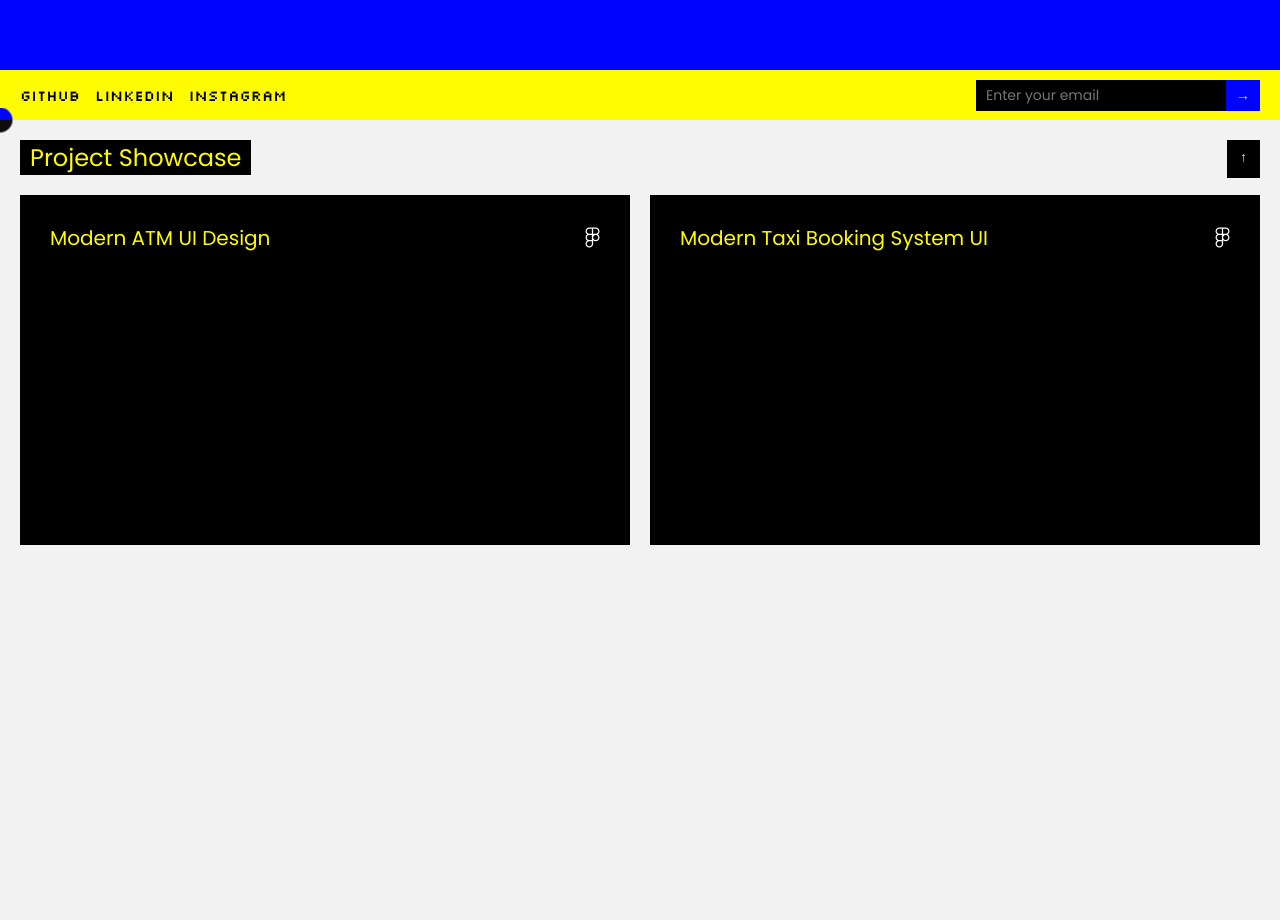
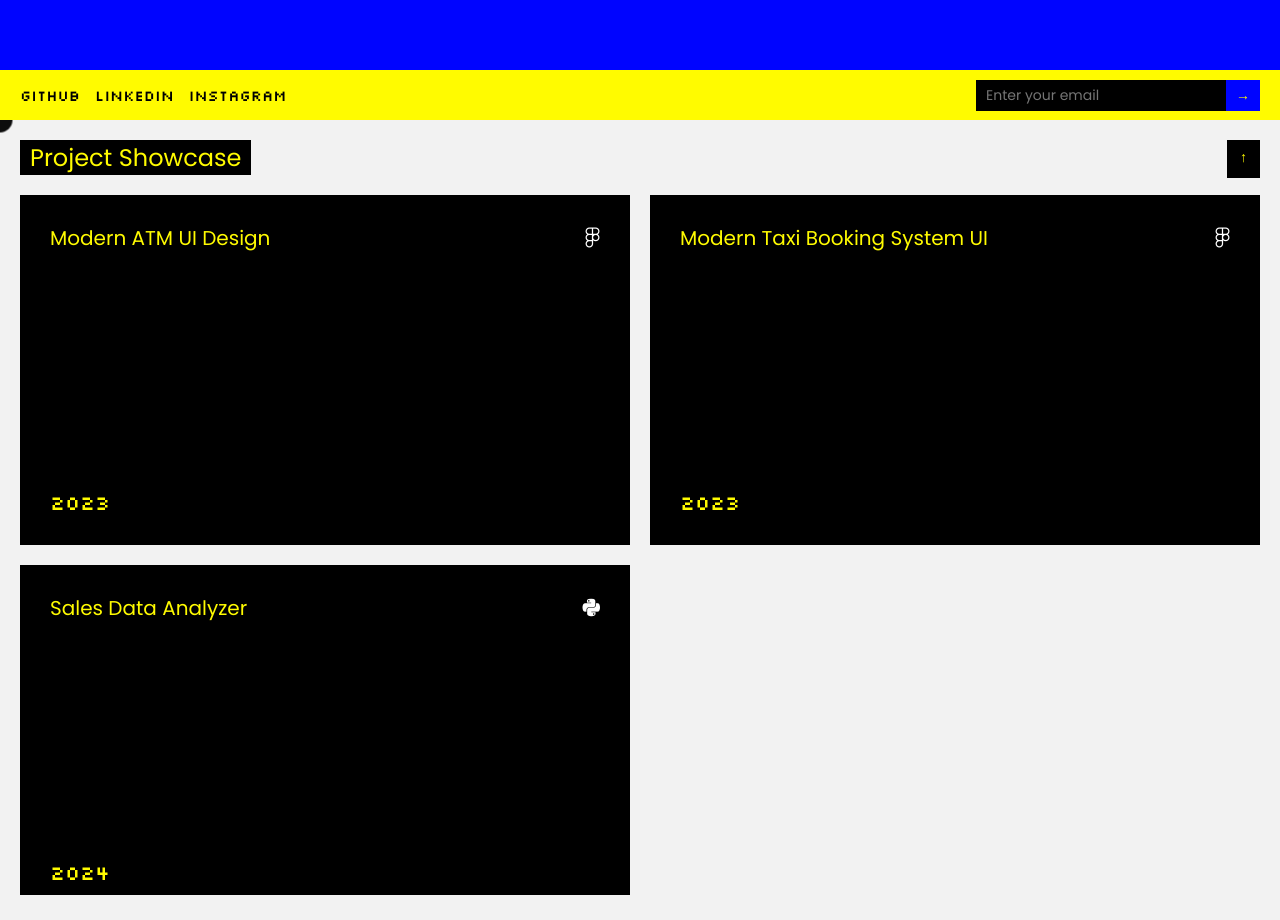
Before and after one commit to GinuraKarunaratne/personal-portfolio, a React (Vite) app: page / in a window 1280 px wide. Shown: the part 680-1600 px from the top of the page. Built offline with nearby package versions, Linux system fonts and the light colour scheme; a web font is replaced by a local one.

Commit message:
Added some more updates to projects page.

```diff
--- a/src/App.css
+++ b/src/App.css
@@ -11,7 +11,6 @@
 html, body {
   margin: 0;
   font-family: Poppins, sans-serif;
-  overflow: hidden;
 }
 
 .p1, .projects-section {
@@ -136,6 +135,8 @@ html, body {
   align-items: flex-start;
   font-size: 24px;
   font-family: Poppins, sans-serif;
+  height: 100vh; /* Ensure full height for the section */
+  overflow: hidden; /* Hide any scrolling for the entire section */
 }
 
 .projects-section p {
@@ -159,10 +160,7 @@ html, body {
   transition: background-color 0.3s ease;
 }
 
-.go-back-button:hover {
-  background-color: #fff500;
-}
-
+/* Projects showcase with separate scroll */
 .projects-showcase {
   display: flex;
   flex-direction: row;
@@ -170,7 +168,10 @@ html, body {
   align-items: flex-start;
   flex-wrap: wrap;
   gap: 20px;
-  padding: 20px;
+  margin-top: 20px;
+  padding: 0 20px 20px 20px;
+  height: calc(100vh - 100px);
+  overflow-y: auto; /* Enable vertical scrolling */
 }
 
 .project-card {
@@ -183,7 +184,7 @@ html, body {
   display: flex;
   flex-direction: column;
   justify-content: space-between;
-  transition: transform 0.2s; /* Optional: adds a hover effect to the card */
+  transition: transform 0.2s;
 }
 
 .project-card h3 {
@@ -195,6 +196,19 @@ html, body {
   color: #FFFB00;
   font-family: poppins;
   font-weight: normal;
+}
+
+.project-card h5 {
+  position: absolute;
+  left: 0;
+  bottom: 0;
+  margin-left: 30px;
+  margin-bottom: 30px;
+  text-align: center;
+  color: #FFFB00;
+  font-family: Silkscreen;
+  font-weight: normal;
+  font-size: 20px;
 }
 
 .view-project-button {
@@ -243,3 +257,7 @@ html, body {
 .project-card:hover .text-container {
   display: flex;
 }
+
+.projects-showcase::-webkit-scrollbar {
+  width: 0;
+}
--- a/src/App.jsx
+++ b/src/App.jsx
@@ -1,11 +1,11 @@
-import { useState, useEffect } from 'react';
-import '@fortawesome/fontawesome-free/css/all.min.css';
-import './App.css';
+import { useState, useEffect } from "react";
+import "@fortawesome/fontawesome-free/css/all.min.css";
+import "./App.css";
 
 function App() {
   const [position, setPosition] = useState({ x: 0, y: 0 });
   const [isVisible, setIsVisible] = useState(true);
-  const [email, setEmail] = useState('');
+  const [email, setEmail] = useState("");
   const [isValidEmail, setIsValidEmail] = useState(false);
 
   useEffect(() => {
@@ -21,16 +21,16 @@ function App() {
       }, 2000);
     };
 
-    window.addEventListener('mousemove', handleMouseMove);
+    window.addEventListener("mousemove", handleMouseMove);
 
     // Disable scroll on mount
-    document.body.style.overflow = 'hidden';
+    document.body.style.overflow = "hidden";
 
     return () => {
-      window.removeEventListener('mousemove', handleMouseMove);
+      window.removeEventListener("mousemove", handleMouseMove);
       clearTimeout(timeoutId);
       // Re-enable scroll on unmount
-      document.body.style.overflow = 'auto';
+      document.body.style.overflow = "auto";
     };
   }, []);
 
@@ -43,19 +43,19 @@ function App() {
       window.location.href = `mailto:iamginurakarunaratne@gmail.com?subject=Contact&body=Email: ${email}`;
     } else {
       setIsValidEmail(false);
-      alert('Please enter a valid email.');
+      alert("Please enter a valid email.");
     }
   };
 
   const scrollToProjects = () => {
-    document.getElementById('projects-section').scrollIntoView({
-      behavior: 'smooth',
+    document.getElementById("projects-section").scrollIntoView({
+      behavior: "smooth",
     });
   };
 
   const scrollToTop = () => {
-    document.getElementById('top-section').scrollIntoView({
-      behavior: 'smooth',
+    document.getElementById("top-section").scrollIntoView({
+      behavior: "smooth",
     });
   };
 
@@ -70,19 +70,25 @@ function App() {
         }}
       ></div>
 
-      <div id="top-section" className='p1'>
+      <div id="top-section" className="p1">
         <h1>Ginura Karunaratne</h1>
         <div className="arrow-container" onClick={scrollToProjects}>
           <span className="view-projects-text">View Projects</span>
           <span className="arrow">↓</span>
         </div>
 
-        <div className='btm-line'>
-          <a id='tags' href="https://github.com/GinuraKarunaratne">GitHub</a>
-          <a id='tags' href="https://linkedin.com/in/ginurakarunaratne">LinkedIn</a>
-          <a id='tags' href="https://instagram.com/ginurakarunaratne">Instagram</a>
+        <div className="btm-line">
+          <a id="tags" href="https://github.com/GinuraKarunaratne">
+            GitHub
+          </a>
+          <a id="tags" href="https://linkedin.com/in/ginurakarunaratne">
+            LinkedIn
+          </a>
+          <a id="tags" href="https://instagram.com/ginurakarunaratne">
+            Instagram
+          </a>
 
-          <div className='email-container'>
+          <div className="email-container">
             <form onSubmit={validateEmail}>
               <input
                 type="email"
@@ -97,19 +103,33 @@ function App() {
       </div>
 
       <div id="projects-section" className="projects-section">
-        <button className="go-back-button" onClick={scrollToTop}>↑</button>
+        <button className="go-back-button" onClick={scrollToTop}>
+          ↑
+        </button>
         <p>Project Showcase</p>
 
         {/* Flexbox container for project cards */}
         <div className="projects-showcase">
           <div className="project-card">
             <h3>Modern ATM UI Design</h3>
-            <a href='https://www.figma.com/community/file/1295988419710742075/atm-ui-design-animated' className="view-project-button">
+
+            <h5>2023</h5>
+
+            <a
+              href="https://www.figma.com/community/file/1295988419710742075/atm-ui-design-animated"
+              className="view-project-button"
+            >
               <i className="fab fa-figma"></i>
             </a>
 
-            <div className='text-container'>
-              <form onSubmit={(e) => { e.preventDefault(); window.location.href = 'https://www.figma.com/community/file/1295988419710742075/atm-ui-design-animated'; }}>
+            <div className="text-container">
+              <form
+                onSubmit={(e) => {
+                  e.preventDefault();
+                  window.location.href =
+                    "https://www.figma.com/community/file/1295988419710742075/atm-ui-design-animated";
+                }}
+              >
                 <input
                   type="email"
                   placeholder="View Project"
@@ -119,18 +139,28 @@ function App() {
                 />
                 <button type="submit">→</button>
               </form>
-
             </div>
-
           </div>
           <div className="project-card">
             <h3>Modern Taxi Booking System UI</h3>
-            <a href='https://www.figma.com/community/file/1322540885974936456/modern-taxi-booking-system-ui' className="view-project-button">
+
+            <h5>2023</h5>
+
+            <a
+              href="https://www.figma.com/community/file/1322540885974936456/modern-taxi-booking-system-ui"
+              className="view-project-button"
+            >
               <i className="fab fa-figma"></i>
             </a>
 
-            <div className='text-container'>
-              <form onSubmit={(e) => { e.preventDefault(); window.location.href = 'https://www.figma.com/community/file/1322540885974936456/modern-taxi-booking-system-ui'; }}>
+            <div className="text-container">
+              <form
+                onSubmit={(e) => {
+                  e.preventDefault();
+                  window.location.href =
+                    "https://www.figma.com/community/file/1322540885974936456/modern-taxi-booking-system-ui";
+                }}
+              >
                 <input
                   type="email"
                   placeholder="View Project"
@@ -140,9 +170,39 @@ function App() {
                 />
                 <button type="submit">→</button>
               </form>
+            </div>
+          </div>
 
+          <div className="project-card">
+            <h3>Sales Data Analyzer</h3>
+
+            <h5>2024</h5>
+
+            <a
+              href="https://github.com/GinuraKarunaratne/sales-data-analyzer"
+              className="view-project-button"
+            >
+              <i className="fab fa-python"></i>
+            </a>
+
+            <div className="text-container">
+              <form
+                onSubmit={(e) => {
+                  e.preventDefault();
+                  window.location.href =
+                    "https://github.com/GinuraKarunaratne/sales-data-analyzer";
+                }}
+              >
+                <input
+                  type="email"
+                  placeholder="View Project"
+                  value={email}
+                  onChange={(e) => setEmail(e.target.value)}
+                  readOnly // Make the input field read-only
+                />
+                <button type="submit">→</button>
+              </form>
             </div>
-
           </div>
         </div>
 
@@ -155,7 +215,6 @@ function App() {
           }}
         ></div>
       </div>
-
     </>
   );
 }
--- a/src/index.css
+++ b/src/index.css
@@ -7,8 +7,8 @@
     position: absolute;
     width: 25px;
     height: 25px;
+    background-color: white;
     border-radius: 50%;
-    background-color: white;
     pointer-events: none;
     mix-blend-mode: difference;
     transform: translate(-50%, -50%);
```
